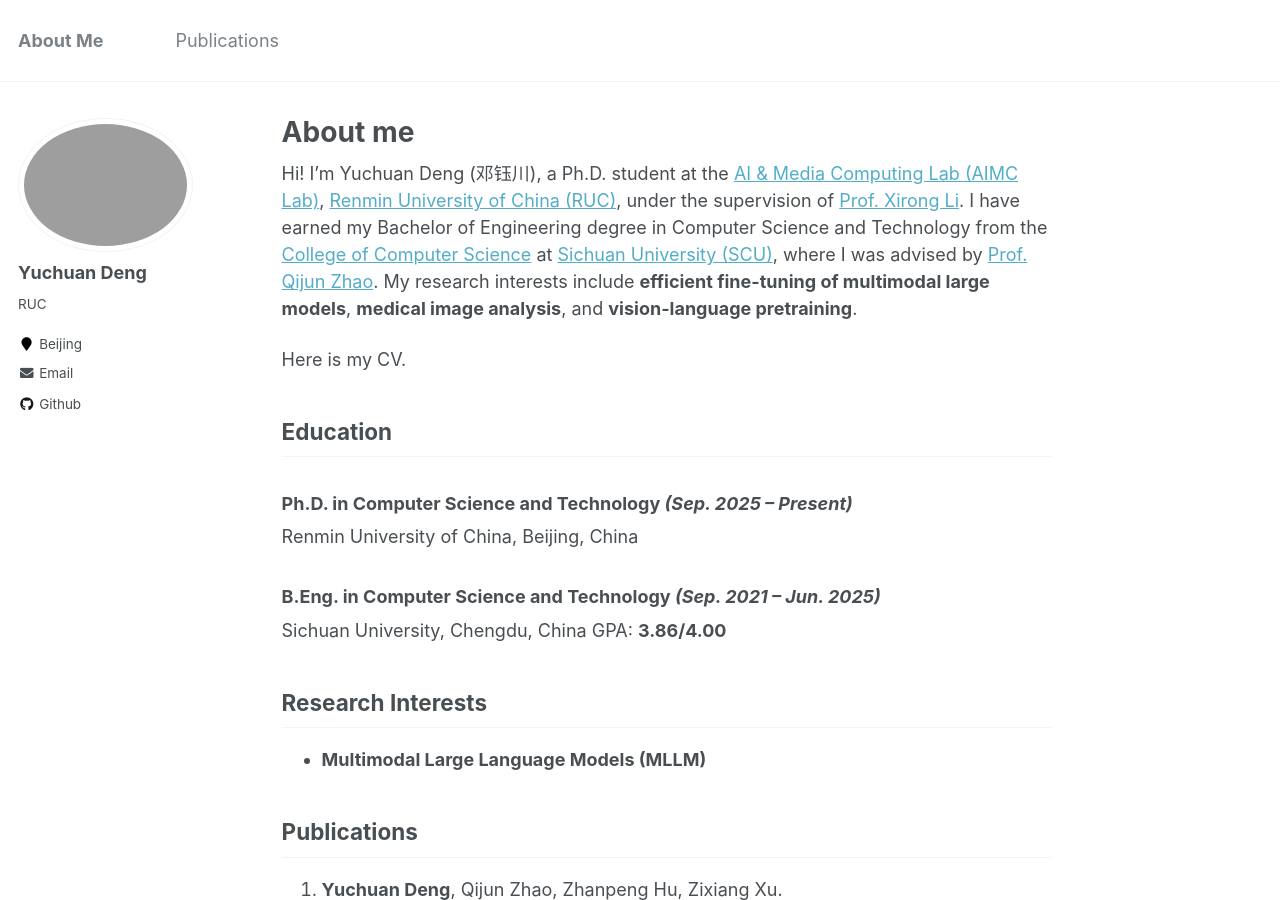
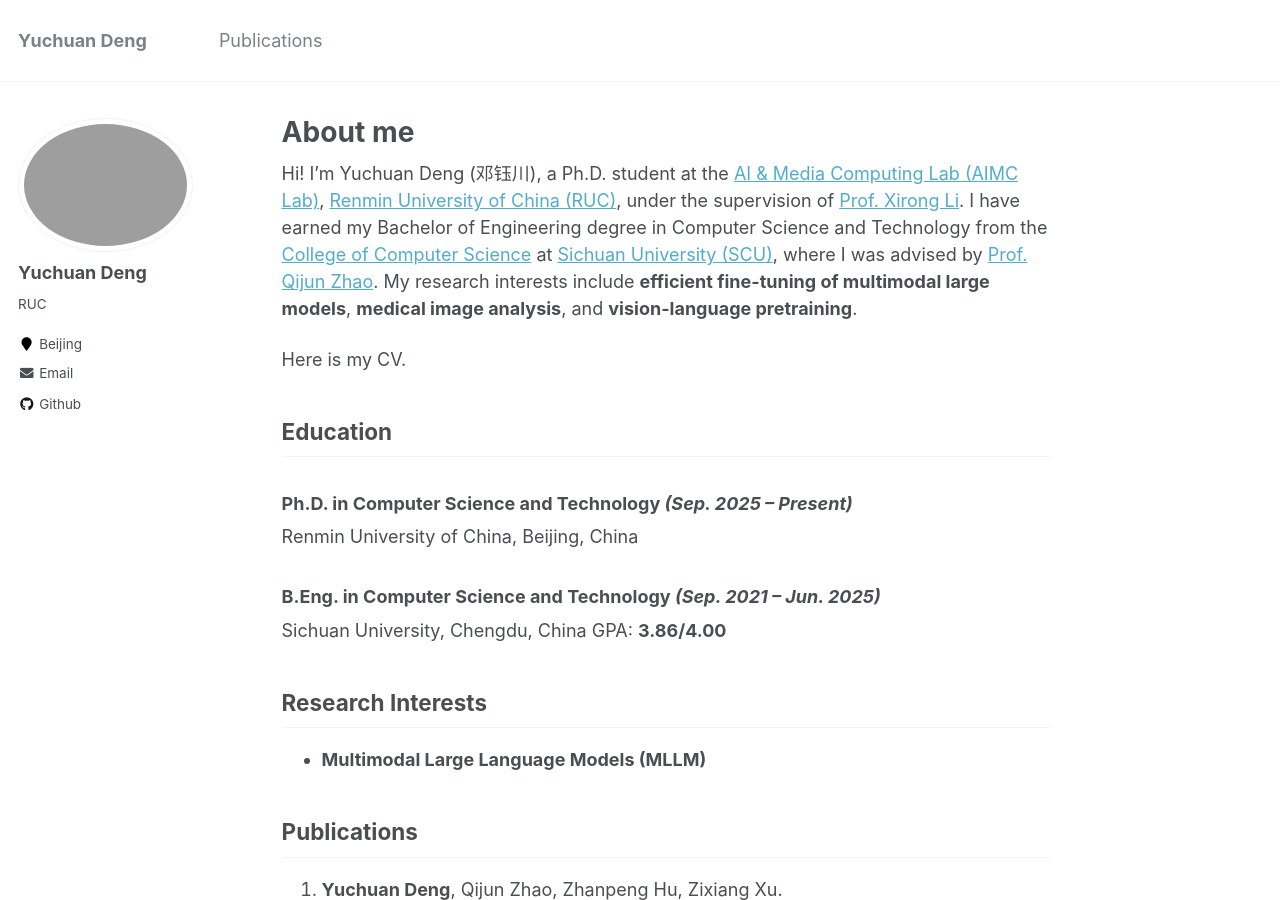
Before and after one commit to Kimokcheon/Kimokcheon.github.io, a Jekyll site: the page built from _pages/about.md, in a window 1280 px wide and 900 px high. Built offline with Jekyll 4.4.1, drawn with Linux system fonts in a browser that asks for light colours.

Commit message:
Update _config.yml

```diff
--- a/_config.yml
+++ b/_config.yml
@@ -7,7 +7,7 @@
 
 # Site Settings
 locale                   : "en-US"
-title                    : "About Me"
+title                    : "Yuchuan Deng"
 title_separator          : "-"
 name                     : &name "Yuchuan Deng"
 description              : &description "personal description"
```
